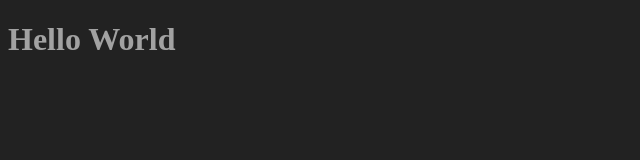
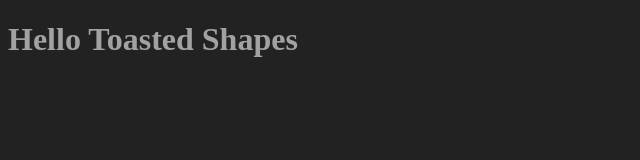
Before and after one commit to TStriangle/toastedshapes.co.uk, a plain HTML site: page index.html in a window 1280 px wide. Shown: the whole page, without its empty margins (0-640 px from the left). Drawn offline with Linux system fonts and the light colour scheme.

Commit message:
Updated 1604094763

```diff
--- a/index.html
+++ b/index.html
@@ -6,6 +6,6 @@
   <link rel="stylesheet" href="style/core.css" type="text/css">
   </head>
   <body>
-  <h1>Hello World</h1>
+  <h1>Hello Toasted Shapes</h1>
   </body>
 </html>
```
